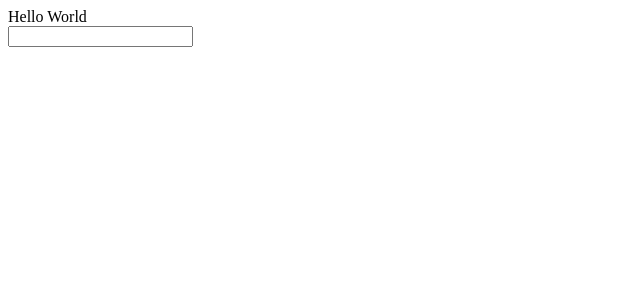
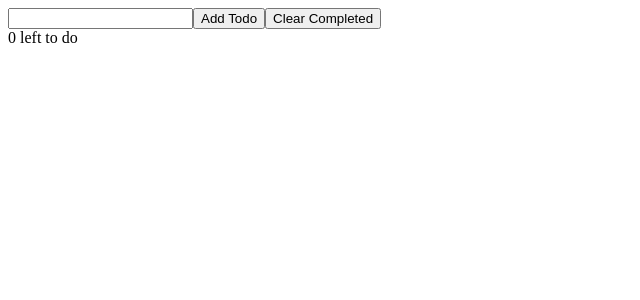
Before and after one commit to jimmycababa/webdev-todo-list, a React (Create React App) app: page / in a window 1280 px wide. Shown: the top 300 px of the page, without its empty margins (0-640 px from the left). Built offline with nearby package versions, Linux system fonts and the light colour scheme.

Commit message:
setting up the state

```diff
--- a/src/App.js
+++ b/src/App.js
@@ -9,6 +9,9 @@
     <TodoList />
     {/* input for user to add new todos */}
     <input type="text" />
+    <button>Add Todo</button>
+    <button>Clear Completed</button>
+    <div>0 left to do</div>
     </div>
   )
 }
--- a/src/TodoList.js
+++ b/src/TodoList.js
@@ -3,7 +3,7 @@
 export default function TodoList() {
     return (
         <div>
-            Hello World
+
         </div>
     )
 }
```
